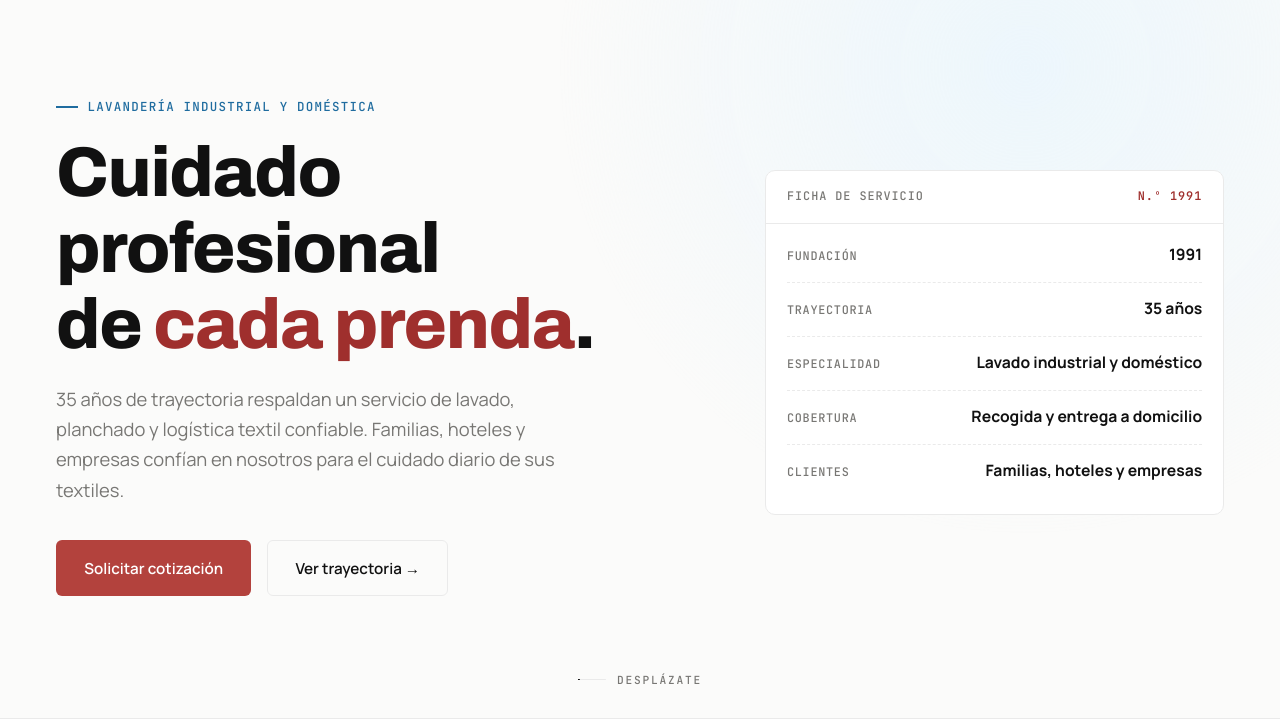
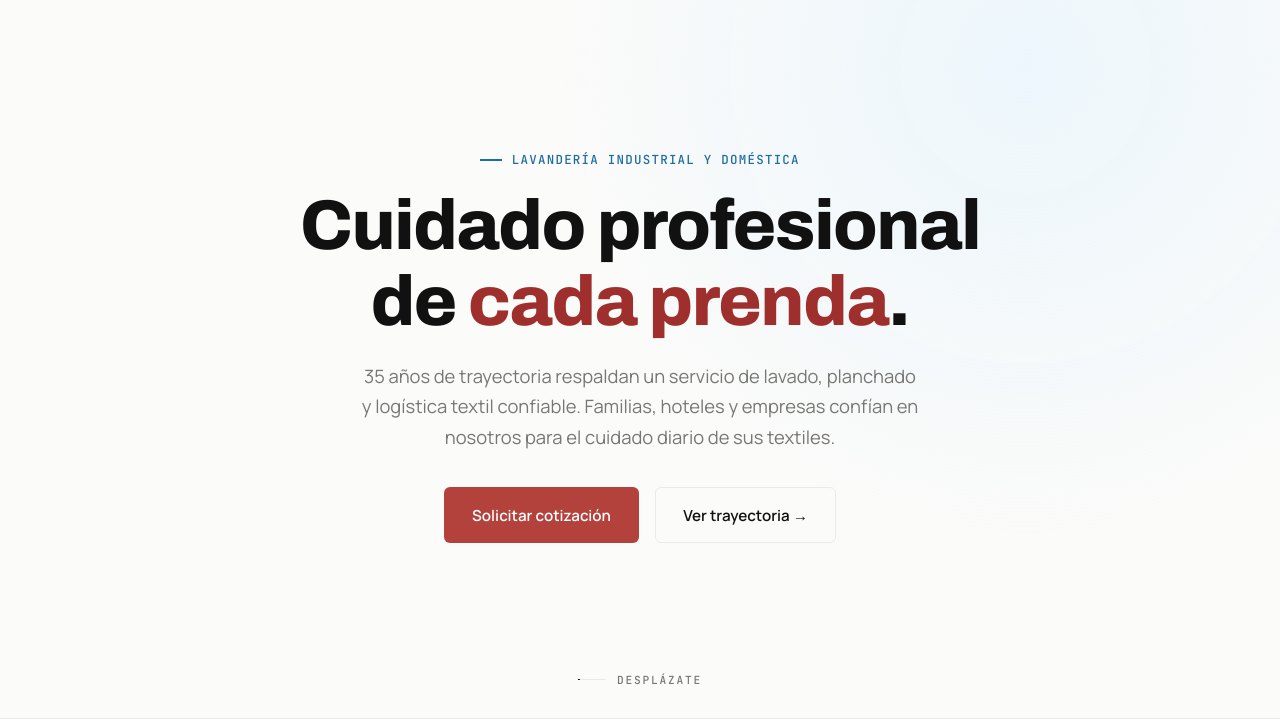
Before and after one commit to JoelTapiaH/Web_Liz, a plain HTML site: page index.html in a window 1280 px wide. Shown: the part 81-800 px from the top of the page. Drawn offline with Linux system fonts and the light colour scheme.

Commit message:
Quitar la ficha de servicio del hero; simplificar a una sola columna centrada

```diff
--- a/index.html
+++ b/index.html
@@ -49,36 +49,6 @@
           <a href="#historia" class="btn btn--ghost">Ver trayectoria →</a>
         </div>
       </div>
-
-      <!-- Ficha de servicio: elemento distintivo tipo dossier corporativo -->
-      <aside class="ficha reveal" aria-label="Ficha de servicio">
-        <div class="ficha__head">
-          <span>Ficha de servicio</span>
-          <span class="ficha__num">N.º 1991</span>
-        </div>
-        <dl class="ficha__body">
-          <div class="ficha__row">
-            <dt class="ficha__label">Fundación</dt>
-            <dd class="ficha__value">1991</dd>
-          </div>
-          <div class="ficha__row">
-            <dt class="ficha__label">Trayectoria</dt>
-            <dd class="ficha__value">35 años</dd>
-          </div>
-          <div class="ficha__row">
-            <dt class="ficha__label">Especialidad</dt>
-            <dd class="ficha__value">Lavado industrial y doméstico</dd>
-          </div>
-          <div class="ficha__row">
-            <dt class="ficha__label">Cobertura</dt>
-            <dd class="ficha__value">Recogida y entrega a domicilio</dd>
-          </div>
-          <div class="ficha__row">
-            <dt class="ficha__label">Clientes</dt>
-            <dd class="ficha__value">Familias, hoteles y empresas</dd>
-          </div>
-        </dl>
-      </aside>
     </div>
 
     <div class="hero__scroll" aria-hidden="true">
--- a/styles.css
+++ b/styles.css
@@ -135,7 +135,7 @@ h1, h2, h3 {
      al tono monocromo. Sin ese archivo, queda el fondo hueso liso. */
   background-color: var(--paper);
   background-image:
-    linear-gradient(90deg, rgba(251,251,250,.97) 0%, rgba(251,251,250,.9) 42%, rgba(251,251,250,.65) 100%),
+    radial-gradient(ellipse at center, rgba(251,251,250,.93) 0%, rgba(251,251,250,.8) 55%, rgba(251,251,250,.6) 100%),
     url("imagenes/hero.jpg");
   background-size: cover;
   background-position: center;
@@ -156,9 +156,8 @@ h1, h2, h3 {
 }
 .hero__grid {
   position: relative; z-index: 1;
-  max-width: var(--max); width: 100%; margin: 0 auto;
-  display: grid; grid-template-columns: 1.25fr .9fr; gap: clamp(2rem, 6vw, 4.5rem);
-  align-items: center;
+  max-width: 760px; width: 100%; margin: 0 auto;
+  text-align: center;
 }
 .eyebrow {
   display: inline-flex; align-items: center; gap: .6rem;
@@ -174,40 +173,9 @@ h1, h2, h3 {
 .hero__sub {
   font-family: "Manrope", sans-serif;
   font-size: clamp(1.02rem, 1.6vw, 1.15rem);
-  color: var(--muted); max-width: 520px; margin-bottom: 2.2rem;
+  color: var(--muted); max-width: 560px; margin: 0 auto 2.2rem;
 }
-.hero__actions { display: flex; gap: 1rem; flex-wrap: wrap; }
-
-/* ---- Ficha de servicio (elemento distintivo) ---- */
-.ficha {
-  background: var(--surface);
-  border: 1px solid var(--border);
-  border-radius: var(--radius);
-  transition: box-shadow .2s ease;
-}
-.ficha:hover { box-shadow: 0 2px 12px rgba(17,17,17,.04); }
-.ficha__head {
-  display: flex; justify-content: space-between; align-items: baseline;
-  padding: 1rem 1.3rem;
-  border-bottom: 1px solid var(--border);
-  font-family: "JetBrains Mono", monospace;
-  text-transform: uppercase; letter-spacing: .08em; font-size: .74rem;
-  color: var(--muted);
-}
-.ficha__num { color: var(--pastel-red-text); font-weight: 600; }
-.ficha__body { padding: .3rem 1.3rem 1rem; }
-.ficha__row {
-  display: flex; justify-content: space-between; align-items: baseline; gap: 1rem;
-  padding: .85rem 0;
-  border-bottom: 1px dashed var(--border);
-}
-.ficha__row:last-child { border-bottom: none; }
-.ficha__label {
-  font-family: "JetBrains Mono", monospace; font-size: .74rem;
-  text-transform: uppercase; letter-spacing: .06em; color: var(--muted);
-  white-space: nowrap;
-}
-.ficha__value { font-family: "Manrope", sans-serif; font-weight: 700; text-align: right; color: var(--ink); font-size: .98rem; }
+.hero__actions { display: flex; gap: 1rem; flex-wrap: wrap; justify-content: center; }
 
 .hero__scroll {
   position: absolute; bottom: 1.8rem; left: 50%; transform: translateX(-50%); z-index: 1;
@@ -418,8 +386,6 @@ h1, h2, h3 {
 
 /* ===== RESPONSIVE ===== */
 @media (max-width: 980px) {
-  .hero__grid { grid-template-columns: 1fr; }
-  .ficha { max-width: 480px; }
   .stats__grid { grid-template-columns: repeat(2, 1fr); }
   .testi-grid { grid-template-columns: 1fr; }
   .footer__grid { grid-template-columns: 1fr; gap: 2rem; }
```
